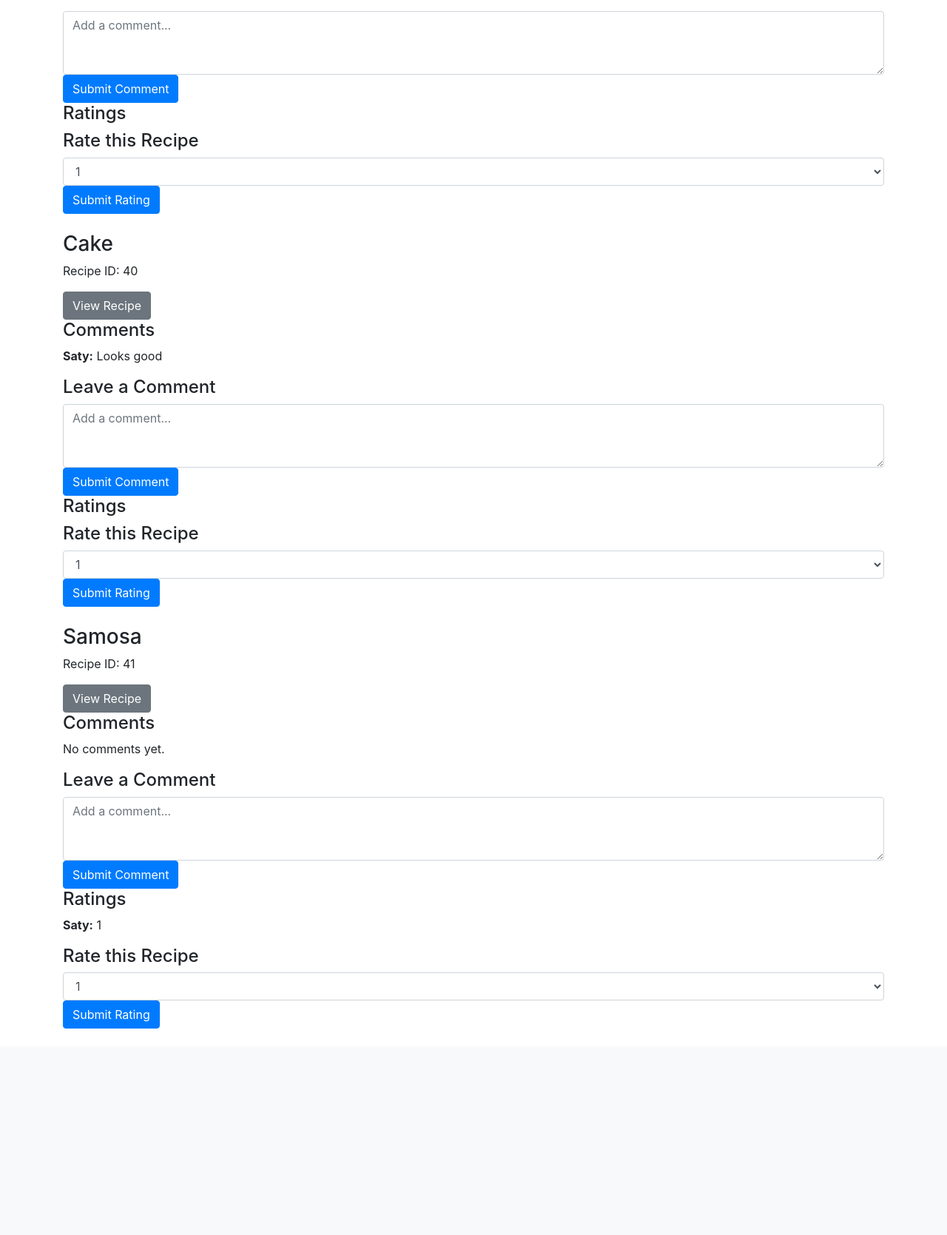
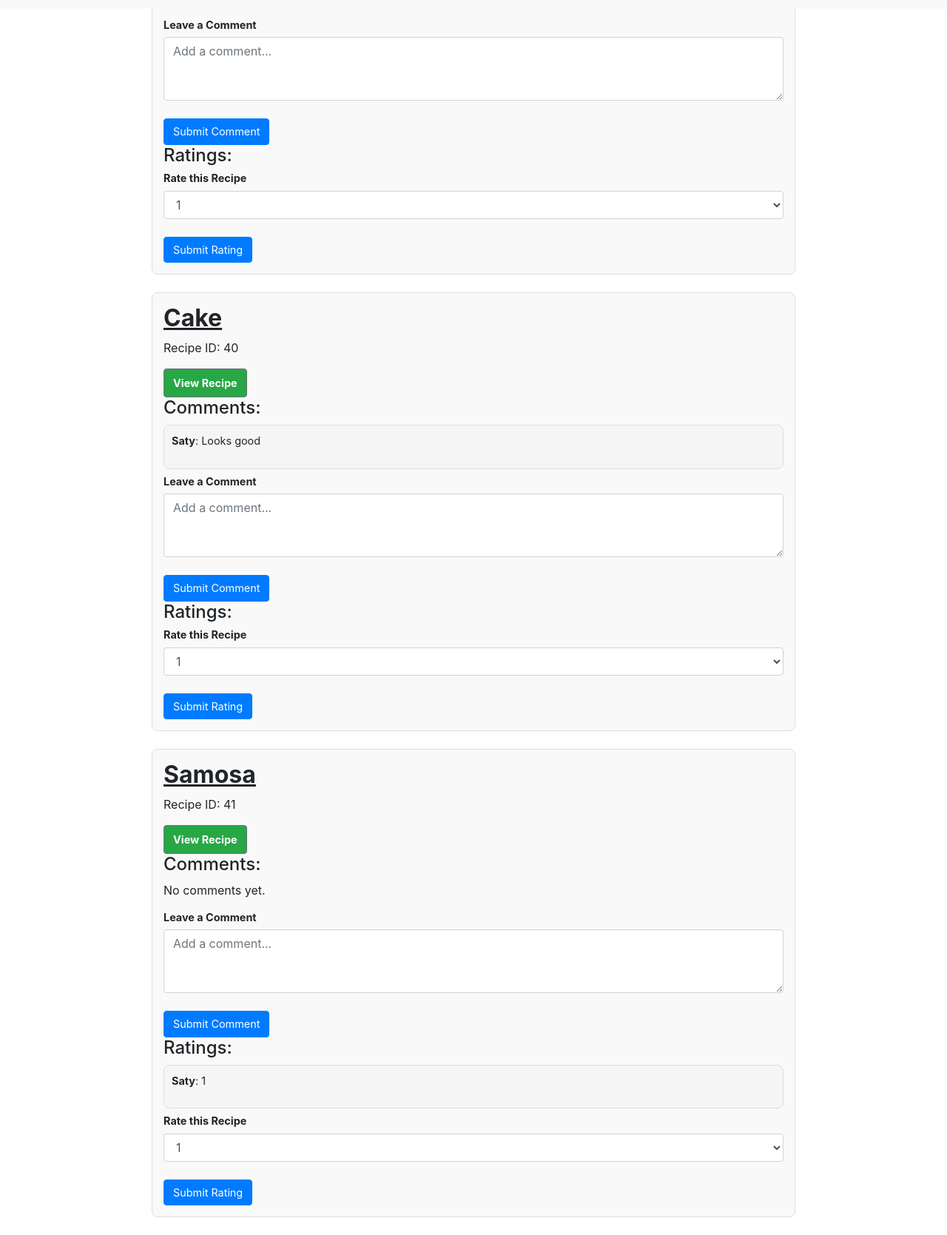
Before and after one commit to Prangya2003/Recipe-sharing-website, a Django app: a page that uses project/userprofile/templates/view_more_posts.html in a window 1280 px wide. Shown: the part 346-2015 px from the top of the page at 74% size. Before the commit the page ends 1736 px from the top, so only its background shows below. Run offline with Django 5.2, Linux system fonts and the light colour scheme; data comes from the database, SQL or seed files in the repository; both versions use the stored data as it was after the commit; some libraries are stand-ins or nearby versions.

Commit message:
Styled the profile view

```diff
--- a/project/recipe/models.py
+++ b/project/recipe/models.py
@@ -7,7 +7,6 @@ class RecipeModel(models.Model):
     chef = models.ForeignKey(get_user_model(),on_delete=models.CASCADE,related_name="RecipeModel_chef",null=True,blank=True)
     recipe_name = models.CharField(max_length=200)
     picture = models.ImageField(upload_to='recipes/',blank=True,null=True)
-    #rating = models.FloatField(default=0.0)
     cuisine = models.CharField(max_length=100, default='Unknown')
     time_to_cook = models.CharField(max_length=100,default=0)
     food_type = models.CharField(max_length=100,default='Unknown')
--- a/project/userprofile/templates/search.html
+++ b/project/userprofile/templates/search.html
@@ -8,11 +8,10 @@
     <ul class="list-group">
         {% if search_results %}
             {% for recipe in search_results %}
-          <li class="list-group-item">
+                <li class="list-group-item" style="background-color: #f0f0f0;">
                     <a href="{% url 'recipe_detail' recipe.id %}">{{ recipe.recipe_name }}</a>
                 </li>
             {% endfor %}
-
         {% else %}
             <li class="list-group-item text-muted">No results found for your search.</li>
         {% endif %}
--- a/project/userprofile/templates/styles.html
+++ b/project/userprofile/templates/styles.html
@@ -1,7 +1,7 @@
 <style>
     .navbar-brand img {
-        width: 30px;
-        height: 30px;
+        width: 50px;
+        height: 50px;
     }
     .navbar-item {
         margin-right: 15px;
--- a/project/userprofile/templates/view_more_posts.html
+++ b/project/userprofile/templates/view_more_posts.html
@@ -3,10 +3,83 @@
 {% block body %}
 {% include "navbar.html" %}
 <style>
-    /* Your existing styles */
+    /* General container styling */
+    .container {
+        max-width: 900px;
+        margin-top: 2rem;
+    }
+
+    /* Recipe item styling */
+    .recipe-item {
+        border: 1px solid #ddd;
+        padding: 15px;
+        border-radius: 8px;
+        margin-bottom: 1.5rem;
+        background-color: #f9f9f9;
+    }
+
+    /* Recipe name styling */
+    .recipe-item h3 {
+        font-size: 2rem;
+        font-weight: bold;
+        margin-bottom: 0.5rem;
+        text-decoration: underline;
+        cursor: pointer;
+    }
+
+    .recipe-item a {
+        color: #fff;
+        background-color: #28a745; /* Changed color */
+        text-decoration: none;
+        padding: 8px 12px;
+        border-radius: 4px;
+        font-weight: bold;
+    }
+
+    .recipe-item a:hover {
+        background-color: #218838; /* Darker shade for hover effect */
+        text-decoration: none;
+    }
+
+    /* Comments and Ratings section styling */
+    .comment-item, .rating_score {
+        border: 1px solid #ddd;
+        padding: 10px;
+        border-radius: 8px;
+        background-color: #f5f5f5;
+        margin-bottom: 0.5rem;
+    }
+
+    .comment-item p, .rating_score p {
+        font-size: 0.9rem;
+    }
+
+    .comment-item strong, .rating_score strong {
+        font-weight: bold;
+    }
+
+    /* Forms styling */
+    .form-control {
+        margin-bottom: 1rem;
+    }
+
+    .btn {
+        font-size: 0.9rem;
+    }
+
+    .btn-primary {
+        margin-top: 0.5rem;
+    }
+
+    /* Smaller text for headings */
+    .small-heading {
+        font-size: 0.9rem;
+        margin-bottom: 0.5rem;
+        font-weight: bold;
+    }
 </style>
 
-<div class="container mt-5 pt-4">
+<div class="container mt-5 pt-5">
     <h1>{{ user.username }}'s Recipes</h1>
 
     {% for recipe in user_recipes %}
@@ -15,19 +88,18 @@
             <p class="recipe-id">Recipe ID: {{ recipe.id }}</p>
             <a href="{% url 'recipe_detail' recipe.id %}" class="btn btn-secondary">View Recipe</a>
 
-            <h4>Comments</h4>
+            <h4>Comments:</h4>
             {% with recipe.CommentModel_recipe.all as recipe_comments %}
-
                 {% for comment in recipe_comments %}
                     <div class="comment-item">
-                        <p><strong>{{ comment.user.username }}:</strong> {{ comment.content }}</p>
+                        <p><strong>{{ comment.user.username }}</strong>: {{ comment.content }}</p>
                     </div>
                 {% empty %}
                     <p>No comments yet.</p>
                 {% endfor %}
             {% endwith %}
 
-            <h4>Leave a Comment</h4>
+            <h4 class="small-heading">Leave a Comment</h4>
             <form method="post">
                 {% csrf_token %}
                 <input type="hidden" name="recipe_id" value="{{ recipe.id }}">
@@ -35,20 +107,20 @@
                 <button type="submit" class="btn btn-primary">Submit Comment</button>
             </form>
 
-
-            <h4>Ratings</h4>
+            <h4 >Ratings:</h4>
             {% with recipe.RatingModel_recipe.all as recipe_ratings %}
                 {% if recipe_ratings %}
                     {% for rating in recipe_ratings %}
                         <div class="rating_score">
-                            <p><strong>{{ rating.user.username }}:</strong> {{ rating.score }}</p>
+                            <p><strong>{{ rating.user.username }}</strong>: {{ rating.score }}</p>
                         </div>
                     {% empty %}
                         <p>No ratings yet.</p>
                     {% endfor %}
                 {% endif %}
             {% endwith %}
-            <h4>Rate this Recipe</h4>
+
+            <h4 class="small-heading">Rate this Recipe</h4>
             <form method="post">
                 {% csrf_token %}
                 <input type="hidden" name="recipe_id" value="{{ recipe.id }}">
@@ -59,9 +131,8 @@
                     <option value="4">4</option>
                     <option value="5">5</option>
                 </select>
-                <button type="submit" class="btn btn-primary">Submit Rating</button><br><br>
+                <button type="submit" class="btn btn-primary">Submit Rating</button>
             </form>
-
         </div>
     {% endfor %}
 </div>
--- a/project/userprofile/views.py
+++ b/project/userprofile/views.py
@@ -154,14 +154,12 @@ def services_view(request):
     return render(request, 'services.html')
 
 def view_more_posts(request,username):
-    User = get_user_model()  # Get the User model
+    User = get_user_model()
     user_instance = User.objects.get(username=username)
-    # Get all recipes by the user
     user_recipes = RecipeModel.objects.filter(chef=user_instance)
 
     comments = CommentModel.objects.filter(recipe__in=user_recipes)
     ratings = RatingModel.objects.filter(recipe__in=user_recipes)
-    # Context data to pass to the template
     if request.method == 'POST':
         if 'comment_content' in request.POST and 'recipe_id' in request.POST:
             recipe_id = request.POST.get('recipe_id')
@@ -182,11 +180,9 @@ def view_more_posts(request,username):
             if recipe_id and rating_score:
                 recipe = get_object_or_404(RecipeModel, id=recipe_id)
 
-                # Create a rating instance
                 rating_instance = RatingModel(user=request.user, recipe=recipe, score=int(rating_score))
                 rating_instance.save()
                 return redirect('view_more_posts', username=username)
-        # Redirect to avoid resubmission of form on page refresh
 
 
     context = {
@@ -213,10 +209,7 @@ def search_profile_view(request):
             # Handle no results scenario (e.g., redirect to another page, display a message)
             #return HttpResponse('No recipes found for your search.')  # Example of handling no results
     else:
-        # Display all recipes if no search term (optional)
         return render(request, 'search.html', context={'search_results': RecipeModel.objects.all()})
-
-    # This line is unreachable if the above conditions return a response
     return render(request, 'search.html', context={'search_results': search_results})
 
 @login_required
```
Also changed, not shown: project/userprofile/templates/navbar.html (+37 -7 lines), project/userprofile/templates/profile.html (+41 -12 lines), project/db.sqlite3, project/media/profile_pictures/post1.jpg (added), project/media/profile_pictures/profile3_PlyOPQ1.jpg (added), project/media/profile_pictures/profile3_dudgQRT.jpg (added). Lines whose indentation alone changed are shown as unchanged.
